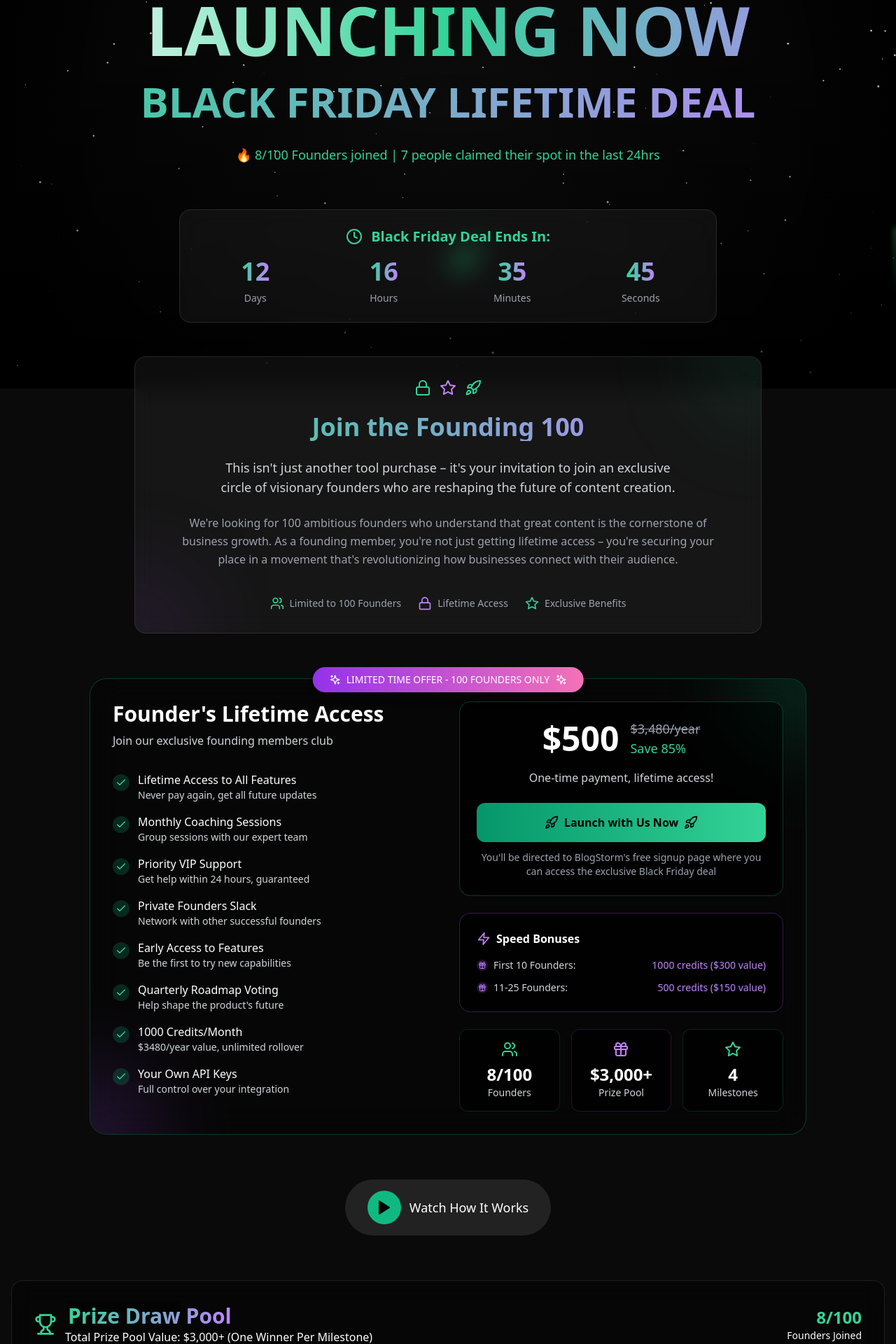
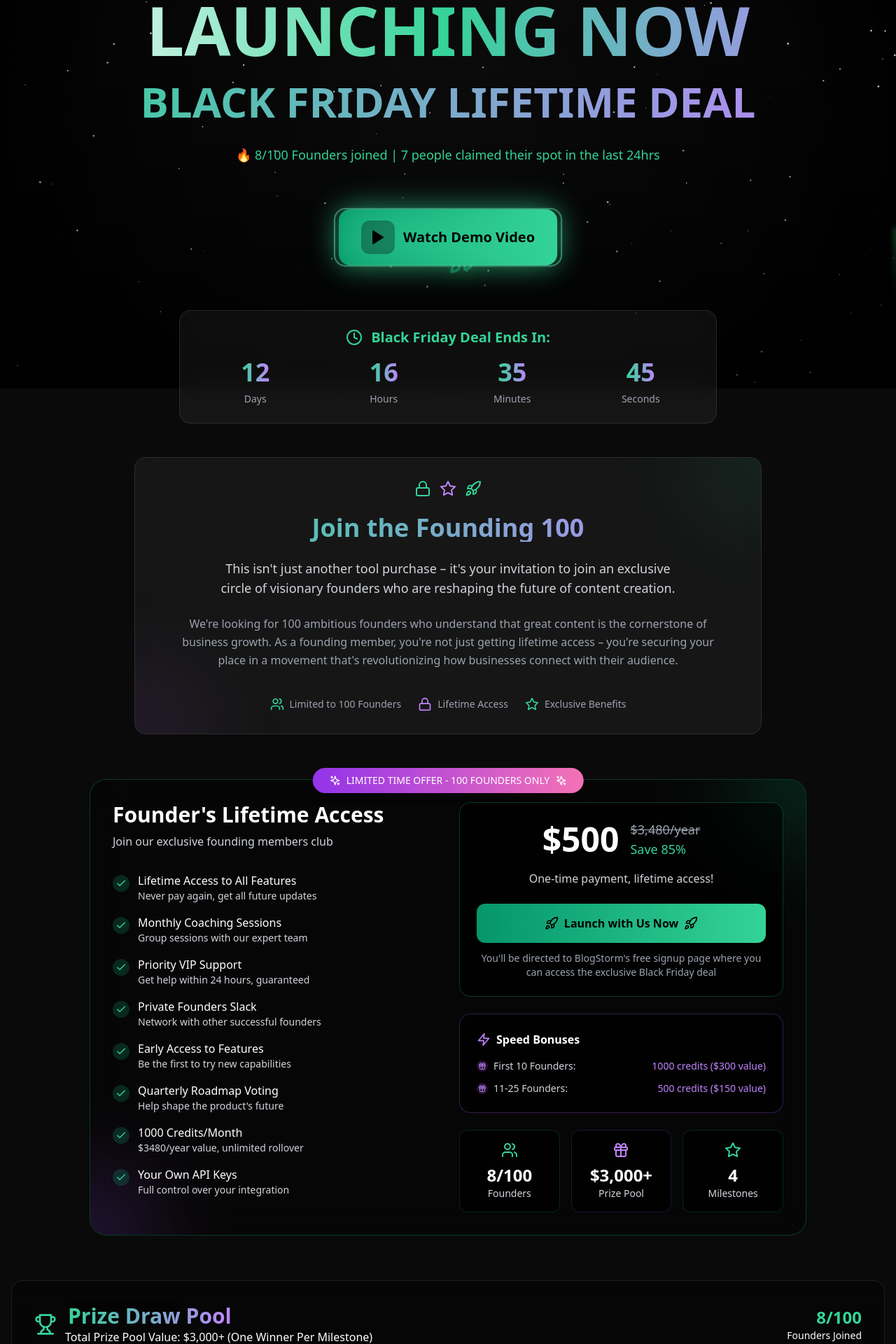
Before and after one commit to lebtiga/bg2024-blogstorm, a React (Vite) app: page / in a window 1280 px wide. Shown: the part 245-2165 px from the top of the page at 70% size. Built offline with nearby package versions, Linux system fonts and the light colour scheme.

Commit message:
video added

```diff
--- a/src/App.tsx
+++ b/src/App.tsx
@@ -22,7 +22,7 @@ function App() {
       <LaunchBackground />
 
       <VideoModal
-        videoId="your-video-id-here"
+        videoId="ydBOgrgkac8"
         isOpen={isVideoOpen}
         onClose={() => setIsVideoOpen(false)}
       />
@@ -61,23 +61,32 @@ function App() {
             </p>
           </div>
 
+          <div className="flex items-center justify-center gap-4 mb-16">
+            <button
+              onClick={() => setIsVideoOpen(true)}
+              className="group relative inline-flex items-center gap-3 px-8 py-4 bg-gradient-to-r from-emerald-600 to-emerald-400 hover:from-emerald-500 hover:to-emerald-300 rounded-2xl transition-all duration-500 transform hover:scale-105 shadow-[0_0_30px_rgba(52,211,153,0.3)] hover:shadow-[0_0_50px_rgba(52,211,153,0.5)]"
+            >
+              {/* Glow effect */}
+              <div className="absolute inset-0 rounded-2xl bg-emerald-400 blur-xl opacity-50 group-hover:opacity-75 transition-opacity duration-500"></div>
+
+              {/* Button content */}
+              <div className="relative flex items-center gap-3">
+                <div className="w-12 h-12 flex items-center justify-center bg-black/30 rounded-xl">
+                  <Play className="w-6 h-6 text-black fill-current" />
+                </div>
+                <span className="text-xl font-bold text-black">Watch Demo Video</span>
+              </div>
+
+              {/* Animated border */}
+              <div className="absolute inset-0 rounded-2xl border-2 border-emerald-300/50 animate-pulse"></div>
+            </button>
+          </div>
+
           <CountdownTimer />
 
           <FoundersDescription />
 
           <PricingCard currentFounders={currentFounders} />
-
-          <div className="flex items-center justify-center gap-4 mb-16">
-            <button
-              onClick={() => setIsVideoOpen(true)}
-              className="inline-flex items-center gap-3 px-8 py-4 bg-white/10 hover:bg-white/20 rounded-full transition-all duration-300 group"
-            >
-              <div className="w-12 h-12 flex items-center justify-center bg-emerald-500 rounded-full">
-                <Play className="w-6 h-6 text-black fill-current" />
-              </div>
-              <span className="text-lg font-medium">Watch How It Works</span>
-            </button>
-          </div>
 
           <MilestoneTracker currentFounders={currentFounders} />
 
```
